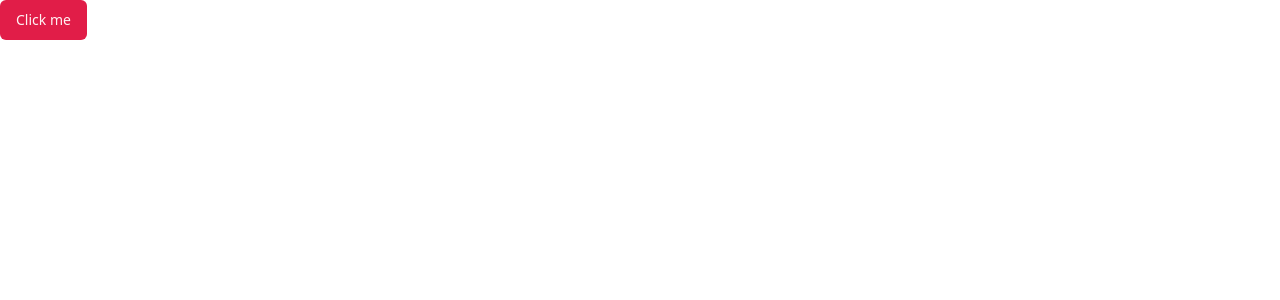
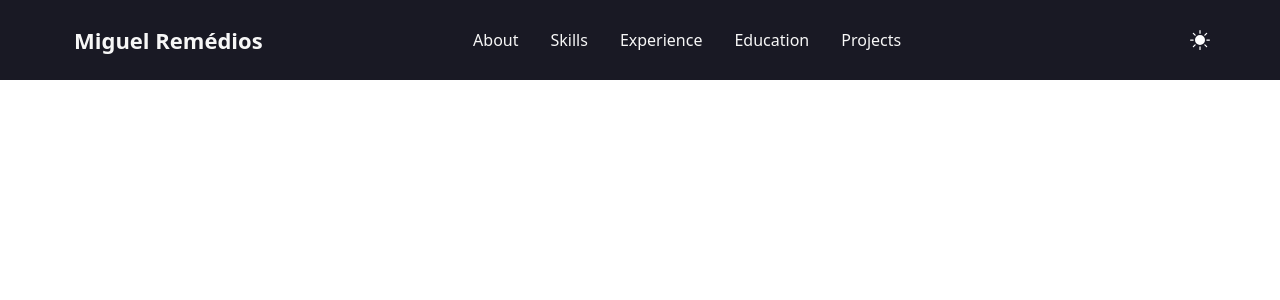
Before and after one commit to remediios/miguelremedios.github.io, a React (Vite) app: page / in a window 1280 px wide. Shown: the top 300 px of the page. Built offline with nearby package versions, Linux system fonts and the light colour scheme.

Commit message:
refactor: navbar typescript refactor from javascript + styled-components types

```diff
--- a/package.json
+++ b/package.json
@@ -19,6 +19,7 @@
     "lucide-react": "^0.344.0",
     "react": "^18.2.0",
     "react-dom": "^18.2.0",
+    "react-icons": "^5.0.1",
     "react-router-dom": "^6.22.3",
     "styled-components": "^6.1.8",
     "tailwind-merge": "^2.2.1",
--- a/src/App.tsx
+++ b/src/App.tsx
@@ -1,16 +1,17 @@
 import { useState } from 'react';
 import { ThemeProvider } from 'styled-components';
+
 import Navbar from './components/navbar';
-import { Button } from './components/ui/button';
 import { darkTheme, lightTheme } from './utils/themes';
 
 function App() {
   const [darkMode, setDarkMode] = useState(true);
-  const [openModal, setOpenModal] = useState({ state: false, project: null });
+  const theme = darkMode ? darkTheme : lightTheme;
+  console.log(theme);
+
   return (
-    <ThemeProvider theme={darkMode ? darkTheme : lightTheme}>
+    <ThemeProvider theme={theme}>
       <Navbar darkMode={darkMode} setDarkMode={setDarkMode} />
-      <Button>Click me</Button>
     </ThemeProvider>
   );
 }
--- a/src/components/navbar/Navbar.tsx
+++ b/src/components/navbar/Navbar.tsx
@@ -1,4 +1,19 @@
-import React from 'react';
+import React, { useState } from 'react';
+import { FaBars } from 'react-icons/fa';
+import {
+  ButtonContainer,
+  MobileIcon,
+  MobileLink,
+  MobileMenu,
+  Nav,
+  NavItems,
+  NavLink,
+  NavLogo,
+  NavbarContainer,
+  Span,
+} from './styled';
+import { biography } from '@/utils/data';
+import { BsMoonFill, BsSunFill } from 'react-icons/bs';
 
 const Navbar = ({
   darkMode,
@@ -7,9 +22,122 @@ const Navbar = ({
   darkMode: boolean;
   setDarkMode: React.Dispatch<React.SetStateAction<boolean>>;
 }) => {
-  console.log(darkMode, setDarkMode);
+  const [isOpen, setIsOpen] = useState(false);
 
-  return <div></div>;
+  return (
+    <Nav>
+      <NavbarContainer>
+        <NavLogo to="/">
+          <Span>{biography.name}</Span>
+        </NavLogo>
+        <MobileIcon>
+          <FaBars onClick={() => setIsOpen(!isOpen)} />
+        </MobileIcon>
+        <NavItems>
+          <NavLink href="#about">About</NavLink>
+          <NavLink href="#skills">Skills</NavLink>
+          <NavLink
+            href="#experience"
+            // onClick={() => {
+            //   setEnabled(true);
+            // }}
+          >
+            Experience
+          </NavLink>
+          <NavLink
+            href="#education"
+            // onClick={() => {
+            //   setEnabled(false);
+            // }}
+          >
+            Education
+          </NavLink>
+          <NavLink href="#projects">Projects</NavLink>
+        </NavItems>
+        <ButtonContainer>
+          {darkMode ? (
+            <BsSunFill
+              style={{ color: 'white', fontSize: '20px' }}
+              onClick={() => {
+                setDarkMode(false);
+              }}
+            />
+          ) : (
+            <BsMoonFill
+              style={{ color: 'black', fontSize: '20px' }}
+              onClick={() => {
+                setDarkMode(true);
+              }}
+            />
+          )}
+        </ButtonContainer>
+
+        {isOpen && (
+          <MobileMenu $isOpen={isOpen}>
+            <MobileLink
+              href="#about"
+              onClick={() => {
+                setIsOpen(!isOpen);
+              }}
+            >
+              About
+            </MobileLink>
+            <MobileLink
+              href="#skills"
+              onClick={() => {
+                setIsOpen(!isOpen);
+              }}
+            >
+              Skills
+            </MobileLink>
+            <MobileLink
+              href="#experience"
+              onClick={() => {
+                setIsOpen(!isOpen);
+                // setEnabled(true);
+              }}
+            >
+              Experience
+            </MobileLink>
+            <MobileLink
+              href="#education"
+              onClick={() => {
+                setIsOpen(!isOpen);
+                // setEnabled(false);
+              }}
+            >
+              Education
+            </MobileLink>
+            <MobileLink
+              href="#projects"
+              onClick={() => {
+                setIsOpen(!isOpen);
+              }}
+            >
+              Projects
+            </MobileLink>
+            {darkMode ? (
+              <BsSunFill
+                style={{ color: 'white', fontSize: '20px', cursor: 'pointer' }}
+                onClick={() => {
+                  setDarkMode(false);
+                  setIsOpen(!isOpen);
+                }}
+              />
+            ) : (
+              <BsMoonFill
+                style={{ color: 'black', fontSize: '20px', cursor: 'pointer' }}
+                onClick={() => {
+                  setDarkMode(true);
+                  setIsOpen(!isOpen);
+                }}
+              />
+            )}
+          </MobileMenu>
+        )}
+      </NavbarContainer>
+    </Nav>
+  );
 };
 
 export default Navbar;
--- a/src/components/navbar/Navbar.styles.ts
+++ b/src/components/navbar/styled.ts
@@ -1,9 +1,7 @@
 import { Link as LinkR } from 'react-router-dom';
 import styled from 'styled-components';
-// eslint-disable-next-line
-import _default from '../../utils/themes';
 
-export const Nav = styled.div`
+export const Nav = styled.nav`
   background-color: ${({ theme }) => theme.card_light};
   height: 80px;
   display: flex;
@@ -13,10 +11,12 @@ export const Nav = styled.div`
   position: sticky;
   top: 0;
   z-index: 10;
+
   @media (max-width: 960px) {
     trastion: 0.8s all ease;
   }
 `;
+
 export const NavbarContainer = styled.div`
   display: flex;
   justify-content: space-between;
@@ -35,16 +35,25 @@ export const NavLogo = styled(LinkR)`
   justify-content: start;
   align-items: center;
   text-decoration: none;
+
+  a {
+    display: flex;
+    align-items: center;
+    cursor: pointer;
+  }
+
   @media (max-width: 640px) {
     padding: 0 0px;
   }
 `;
+
 export const Span = styled.div`
   padding: 0 4px;
   font-weight: 600;
   font-size: 22px;
   color: ${({ theme }) => theme.text_primary};
 `;
+
 export const NavItems = styled.ul`
   width: 100%;
   display: flex;
@@ -65,6 +74,7 @@ export const NavLink = styled.a`
   cursor: pointer;
   transition: all 0.2s ease-in-out;
   text-decoration: none;
+
   :hover {
     color: ${({ theme }) => theme.primary};
   }
@@ -104,6 +114,7 @@ export const ButtonContainer = styled.div`
   justify-content: end;
   align-items: center;
   padding: 0 6px;
+
   @media screen and (max-width: 768px) {
     display: none;
   }
@@ -111,6 +122,7 @@ export const ButtonContainer = styled.div`
 
 export const MobileIcon = styled.div`
   display: none;
+
   @media screen and (max-width: 768px) {
     display: block;
     position: absolute;
@@ -123,7 +135,7 @@ export const MobileIcon = styled.div`
   }
 `;
 
-export const MobileMenu = styled.div`
+export const MobileMenu = styled.div<{ $isOpen?: boolean }>`
   display: flex;
   flex-direction: column;
   justify-content: center;
@@ -133,14 +145,14 @@ export const MobileMenu = styled.div`
   right: 0;
   width: 100%;
   padding: 12px 40px 24px 40px;
-  background: ${({ theme }) => theme.card_light + 99};
+  background: ${({ theme }) => theme.card_light + '99'};
   transition: all 0.6s ease-in-out;
-  transform: ${({ isOpen }) =>
-    isOpen ? 'translateY(0)' : 'translateY(-100%)'};
+  transform: ${({ $isOpen }) =>
+    $isOpen ? 'translateY(0)' : 'translateY(-100%)'};
   border-radius: 0 0 20px 20px;
   box-shadow: 0 0 10px 0 rgba(0, 0, 0, 0.2);
-  opacity: ${({ isOpen }) => (isOpen ? '100%' : '0')};
-  z-index: ${({ isOpen }) => (isOpen ? '1000' : '-1000')};
+  opacity: ${({ $isOpen }) => ($isOpen ? 1 : 0)};
+  z-index: ${({ $isOpen }) => ($isOpen ? '1000' : '-1000')};
 `;
 
 export const MobileMenuItems = styled.ul`
--- a/src/main.tsx
+++ b/src/main.tsx
@@ -1,10 +1,19 @@
 import React from 'react';
 import ReactDOM from 'react-dom/client';
+import { createBrowserRouter, RouterProvider } from 'react-router-dom';
+
 import App from './App.tsx';
 import './index.css';
 
+const router = createBrowserRouter([
+  {
+    path: '/',
+    element: <App />,
+  },
+]);
+
 ReactDOM.createRoot(document.getElementById('root')!).render(
   <React.StrictMode>
-    <App />
+    <RouterProvider router={router} />
   </React.StrictMode>
 );
--- /dev/null
+++ b/src/utils/data.ts
@@ -0,0 +1,16 @@
+export const biography = {
+  name: 'Miguel Remédios',
+  roles: [
+    'Software Engineer',
+    'Machine Learning Engineer',
+    'Full Stack Developer',
+  ],
+  description:
+    'I am a software engineer with expertise in machine learning. I thrive on solving complex problems and excel in collaborative environments. My passion for learning and problem-solving drives my commitment to delivering exceptional results.',
+  github: 'https://github.com/remediios',
+  resume: '',
+  linkedin: 'https://www.linkedin.com/in/miguelremediioss/',
+  twitter: '',
+  insta: '',
+  facebook: '',
+};
```
Also changed, not shown: tailwind.config.js (+36 -36 lines), 1 other file (tests, documents, lock files or other folders).
